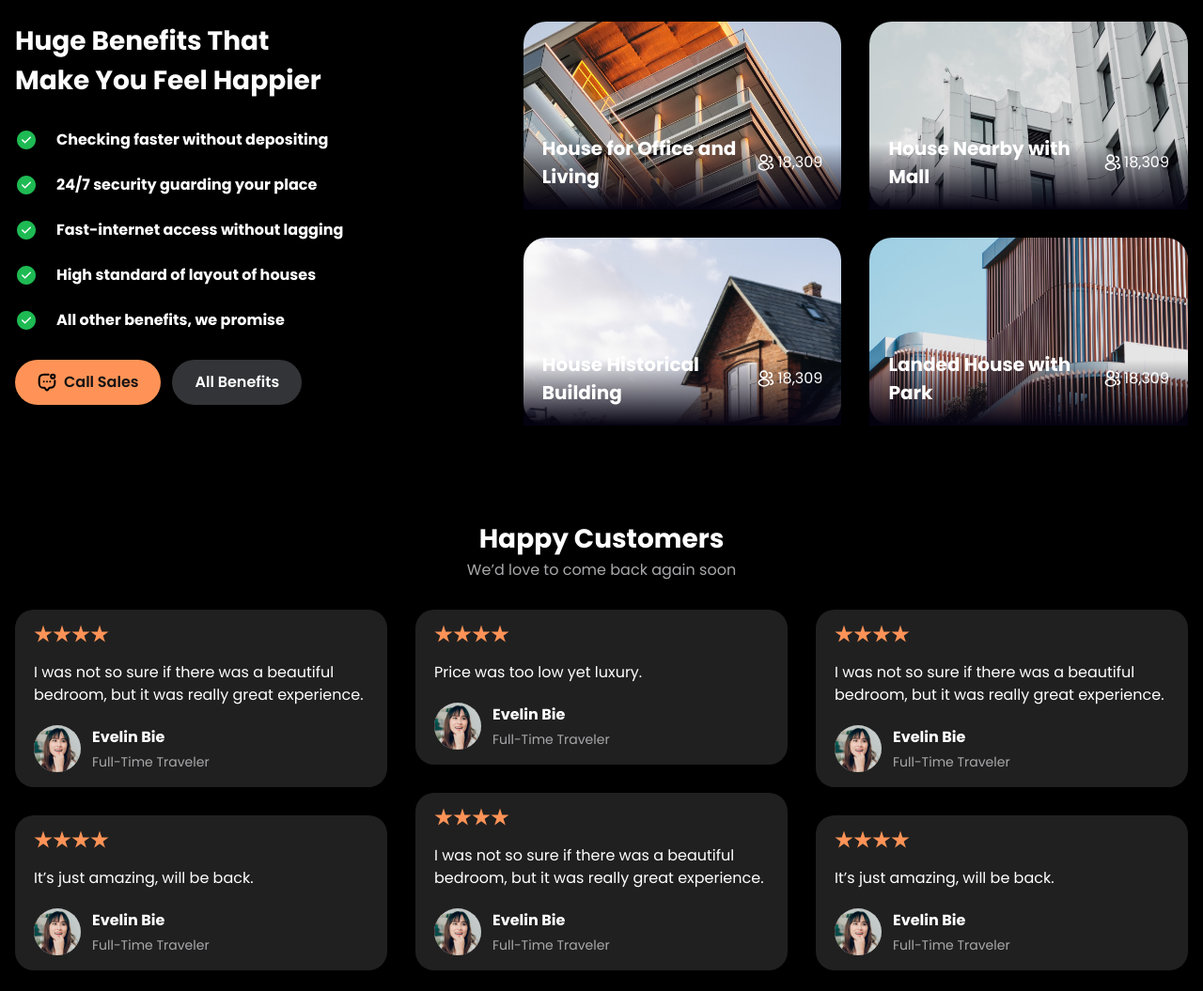
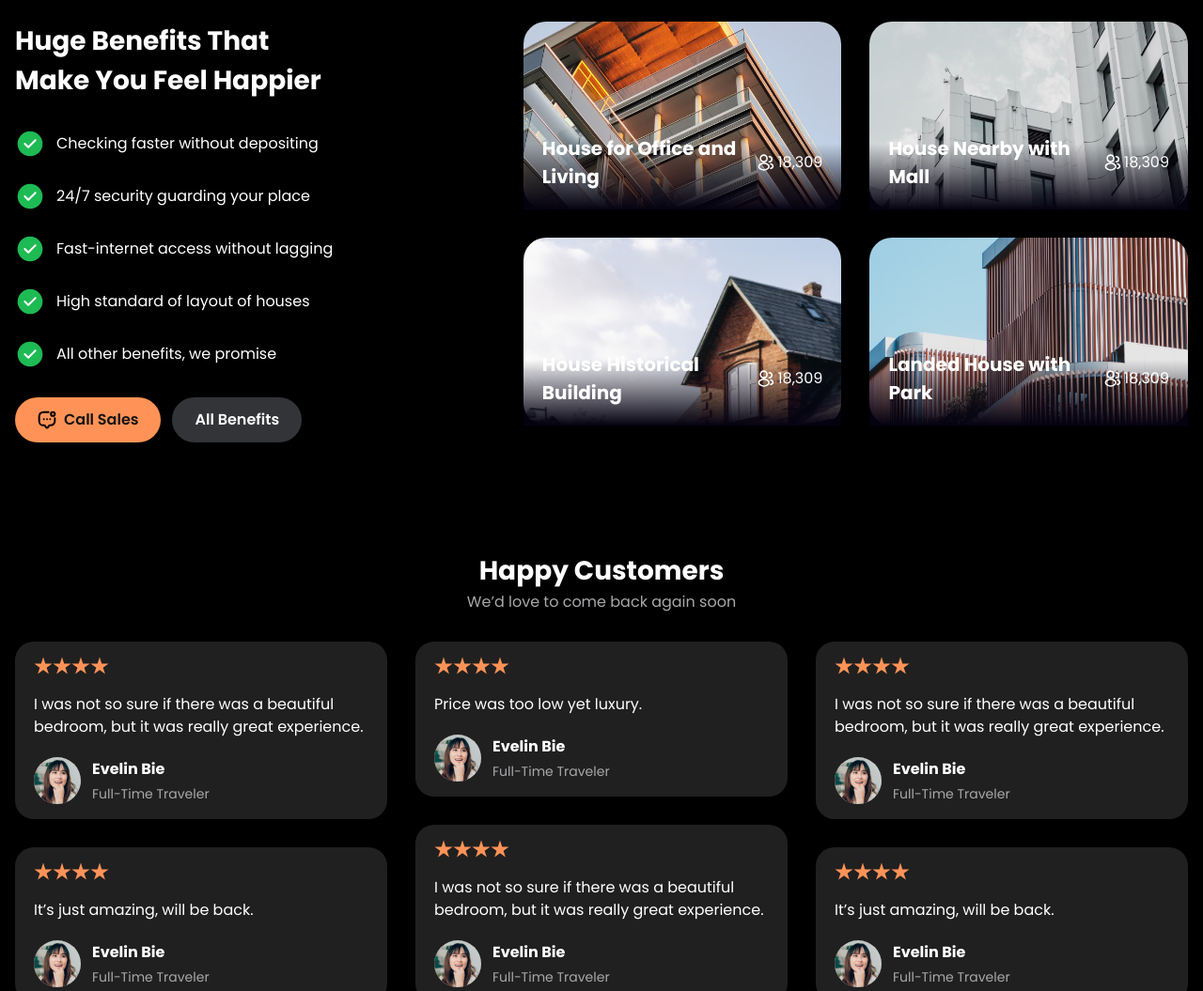
Before and after one commit to aliefyp/bwa-nidejia, a plain HTML site: page index.html in a window 1280 px wide. Shown: the part 1960-3015 px from the top of the page at 94% size. Drawn offline with nearby package versions, Linux system fonts and the light colour scheme.

Commit message:
fix: more bugfix

```diff
--- a/index.html
+++ b/index.html
@@ -62,7 +62,7 @@
               <a href="#testimonials">Testimonials</a>
             </li>
             <li class="font-semibold hover:underline">
-              <a href="#benefits">About</a>
+              <a href="#">About</a>
             </li>
           </ul>
           <div class="hidden lg:flex items-center gap-[12px]">
@@ -114,7 +114,7 @@
           <a href="#testimonials">Testimonials</a>
         </li>
         <li class="font-semibold hover:underline">
-          <a href="#benefits">About</a>
+          <a href="#">About</a>
         </li>
         <div class="flex items-center gap-[12px]">
           <button
@@ -358,30 +358,60 @@
                 Huge Benefits That<br />Make You Feel Happier
               </h2>
               <ul class="space-y-[24px]">
-                <li
-                  class="pl-[44px] font-bold bg-[url('./icon-check.svg')] bg-no-repeat bg-contain bg-left bg-center bg-[32px]"
-                >
-                  Checking faster without depositing
+                <li class="flex items-center gap-[12px]">
+                  <img
+                    src="./icon-check.svg"
+                    alt="Check Icon"
+                    aria-label="Check Icon"
+                    width="32"
+                    height="32"
+                    class="shrink-0"
+                  />
+                  <span>Checking faster without depositing</span>
                 </li>
-                <li
-                  class="pl-[44px] font-bold bg-[url('./icon-check.svg')] bg-no-repeat bg-contain bg-left bg-center bg-[32px]"
-                >
-                  24/7 security guarding your place
+                <li class="flex items-center gap-[12px]">
+                  <img
+                    src="./icon-check.svg"
+                    alt="Check Icon"
+                    aria-label="Check Icon"
+                    width="32"
+                    height="32"
+                    class="shrink-0"
+                  />
+                  <span>24/7 security guarding your place</span>
                 </li>
-                <li
-                  class="pl-[44px] font-bold bg-[url('./icon-check.svg')] bg-no-repeat bg-contain bg-left bg-center bg-[32px]"
-                >
-                  Fast-internet access without lagging
+                <li class="flex items-center gap-[12px]">
+                  <img
+                    src="./icon-check.svg"
+                    alt="Check Icon"
+                    aria-label="Check Icon"
+                    width="32"
+                    height="32"
+                    class="shrink-0"
+                  />
+                  <span>Fast-internet access without lagging</span>
                 </li>
-                <li
-                  class="pl-[44px] font-bold bg-[url('./icon-check.svg')] bg-no-repeat bg-contain bg-left bg-center bg-[32px]"
-                >
-                  High standard of layout of houses
+                <li class="flex items-center gap-[12px]">
+                  <img
+                    src="./icon-check.svg"
+                    alt="Check Icon"
+                    aria-label="Check Icon"
+                    width="32"
+                    height="32"
+                    class="shrink-0"
+                  />
+                  <span>High standard of layout of houses</span>
                 </li>
-                <li
-                  class="pl-[44px] font-bold bg-[url('./icon-check.svg')] bg-no-repeat bg-contain bg-left bg-center bg-[32px]"
-                >
-                  All other benefits, we promise
+                <li class="flex items-center gap-[12px]">
+                  <img
+                    src="./icon-check.svg"
+                    alt="Check Icon"
+                    aria-label="Check Icon"
+                    width="32"
+                    height="32"
+                    class="shrink-0"
+                  />
+                  <span>All other benefits, we promise</span>
                 </li>
               </ul>
               <div class="flex items-center gap-[12px]">
@@ -443,7 +473,7 @@
 
       <!-- Section Testimonials -->
       <section id="testimonials">
-        <div class="container">
+        <div class="container pt-[16px] pb-[100px]">
           <div class="flex flex-col items-center justify-center">
             <h2 class="text-white text-[28px] font-bold">Happy Customers</h2>
             <p class="text-steel">We’d love to come back again soon</p>
@@ -521,7 +551,7 @@
       </section>
     </main>
 
-    <footer>
+    <footer class="bg-dark">
       <div class="container py-[100px] flex flex-col gap-[50px]">
         <div class="flex flex-wrap gap-[50px] py-[50px]">
           <div class="w-full lg:w-auto shrink-0 min-w-[180px]">
@@ -797,6 +827,21 @@
         testiExpand.addEventListener("click", () => {
           testiExpand.remove();
           testiWrapper.classList.remove("max-h-[700px]");
+        });
+
+        // handle anchor link
+        document.querySelectorAll('a[href^="#"]').forEach((anchor) => {
+          anchor.addEventListener("click", function (e) {
+            e.preventDefault();
+
+            const targetElement = document.querySelector(
+              this.getAttribute("href")
+            );
+            window.scrollTo({
+              top: targetElement.offsetTop - navbar.offsetHeight,
+              behavior: "smooth",
+            });
+          });
         });
 
         // handle outside click
```
